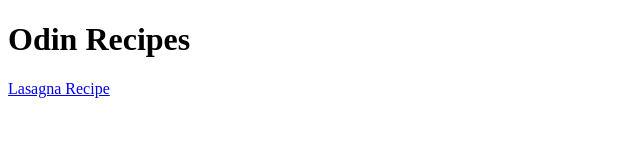
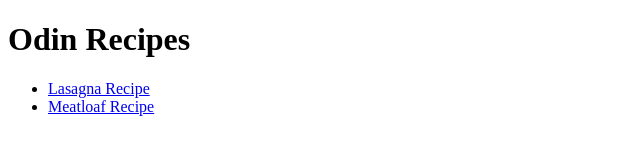
Before and after one commit to isaiahbh/odin-recipes, a plain HTML site: page index.html in a window 1280 px wide. Shown: the whole page, without its empty margins (0-640 px from the left). Drawn offline with Linux system fonts and the light colour scheme.

Commit message:
Added an unordered list for recipe links

```diff
--- a/index.html
+++ b/index.html
@@ -6,6 +6,10 @@
 
     <body>
         <h1>Odin Recipes</h1>
-        <a href="recipes/lasagna.html">Lasagna Recipe</a>
+
+        <ul>
+        <li><a href="recipes/lasagna.html">Lasagna Recipe</a></li>
+        <li><a href="recipes/meatloaf.html">Meatloaf Recipe</a></li>
+        </ul>
     </body>
 </html>
```
